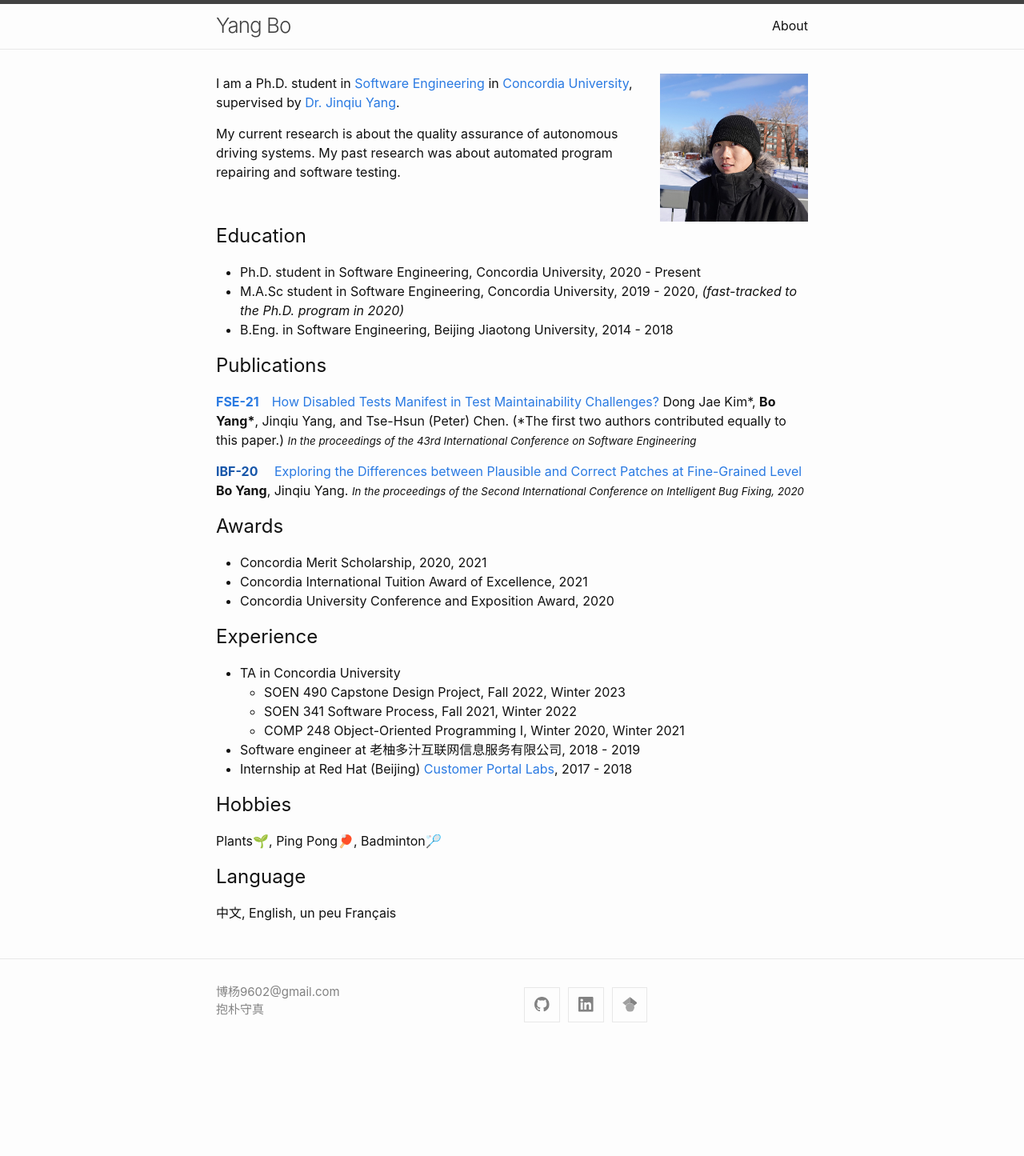
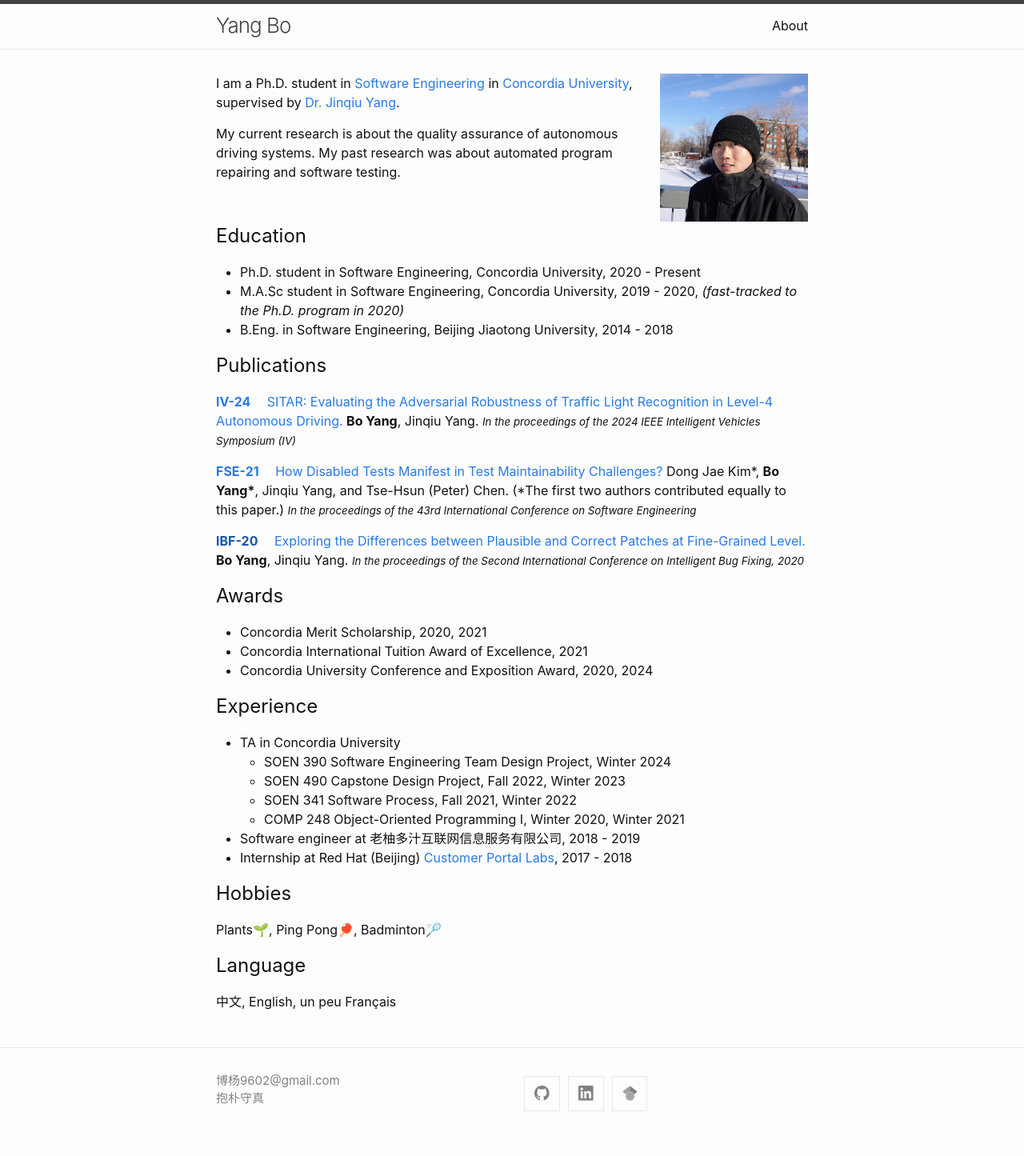
Before and after one commit to b0yan9/b0yan9.github.io, a Jekyll site: the page built from index.markdown, in a window 1280 px wide. Shown: the whole page at 80% size. Built offline with Jekyll 4.4.1, drawn with Linux system fonts in a browser that asks for light colours; before the commit the page ends 1334 px from its top, so only the background shows below that.

Commit message:
update profile

```diff
--- a/_includes/awards.html
+++ b/_includes/awards.html
@@ -1,5 +1,5 @@
 <ul>
     <li>Concordia Merit Scholarship, 2020, 2021</li>
     <li>Concordia International Tuition Award of Excellence, 2021</li>
-    <li>Concordia University Conference and Exposition Award, 2020</li>
+    <li>Concordia University Conference and Exposition Award, 2020, 2024</li>
 </ul>
--- a/_includes/experience.html
+++ b/_includes/experience.html
@@ -1,6 +1,7 @@
 <ul>
     <li>TA in Concordia University
         <ul>
+            <li>SOEN 390 Software Engineering Team Design Project, Winter 2024</li>
             <li>SOEN 490 Capstone Design Project, Fall 2022, Winter 2023</li>
             <li>SOEN 341 Software Process, Fall 2021, Winter 2022</li>
             <li>COMP 248 Object-Oriented Programming I, Winter 2020, Winter 2021</li>
--- a/_includes/publications.html
+++ b/_includes/publications.html
@@ -1,12 +1,20 @@
 <div>
     <p>
-        <a href="https://2021.esec-fse.org/"><strong>FSE-21</strong></a>&emsp;<a href="https://jinqiuyang.github.io/papers/fse21-test-ignore.pdf">How Disabled Tests Manifest in Test Maintainability Challenges?</a>
+        <a href="https://ieee-iv.org/2024/"><strong>IV-24</strong></a>&emsp;
+        <a href="https://ieeexplore.ieee.org/abstract/document/10588456">SITAR: Evaluating the Adversarial Robustness of Traffic Light Recognition in Level-4 Autonomous Driving.</a>
+        <strong>Bo Yang</strong>, Jinqiu Yang.
+        <small><em>In the proceedings of the 2024 IEEE Intelligent Vehicles Symposium (IV)</em></small>
+    </p>
+
+    <p>
+        <a href="https://2021.esec-fse.org/"><strong>FSE-21</strong></a>&emsp;
+        <a href="https://jinqiuyang.github.io/papers/fse21-test-ignore.pdf">How Disabled Tests Manifest in Test Maintainability Challenges?</a>
         Dong Jae Kim*, <strong>Bo Yang*</strong>, Jinqiu Yang, and Tse-Hsun (Peter) Chen. (*The first two authors contributed equally to this paper.)
         <small><em>In the proceedings of the 43rd International Conference on Software Engineering</em></small>
     </p>
 
-    <p><a href=""><strong>IBF-20</strong></a>&emsp;<a href="https://jinqiuyang.github.io/papers/ibf20.pdf">
-        Exploring the Differences between Plausible and Correct Patches at Fine-Grained Level</a>
+    <p><a href=""><strong>IBF-20</strong></a>&emsp;
+        <a href="https://jinqiuyang.github.io/papers/ibf20.pdf">Exploring the Differences between Plausible and Correct Patches at Fine-Grained Level.</a>
         <strong>Bo Yang</strong>, Jinqiu Yang.
         <small><em>In the proceedings of the Second International Conference on Intelligent Bug Fixing, 2020</em></small>
     </p>
--- a/about.markdown
+++ b/about.markdown
@@ -4,8 +4,6 @@ title: About
 permalink: /about/
 ---
 
-My name is 杨 (yáng) 博 (bó). [Chinese name](https://en.wikipedia.org/wiki/Chinese_name) places the family name at first, followed by the given name. Normally, the family name consists of one or two charactes and the given name consists of one or two characters. It's fine to call me _Bo_ or _Bo Yang_ or _Yang Bo_, and it does not matter if you cannot pronounce it precisely.
-
-It is impossible to use a username like _boyang_, _bo.yang_, etc, in many situations because these names are already used by other _Yang Bo_ s. I use _"b0yan9"_ because it looks like _"boyang"_.
+My name is 杨 (yáng) 博 (bó). [Chinese name](https://en.wikipedia.org/wiki/Chinese_name) places the family name at first, followed by the given name. Normally, the family name consists of one or two charactes and the given name consists of one or two characters. It's fine to call me _Bo_ or _Bo Yang_ or _Yang Bo_.
 
 More information about characters [杨\|楊](https://en.wiktionary.org/wiki/%E6%A5%8A) and [博](https://en.wiktionary.org/wiki/%E5%8D%9A).
```
